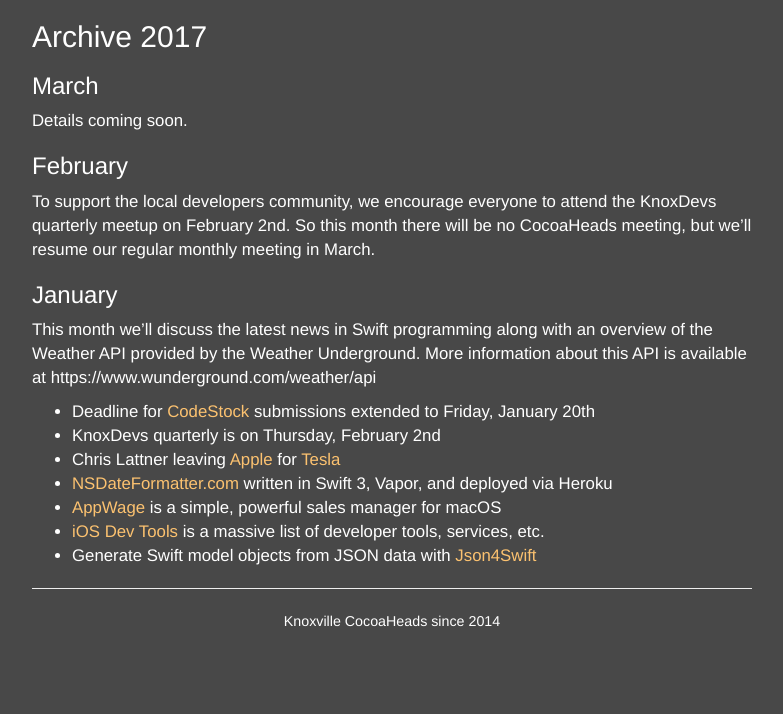
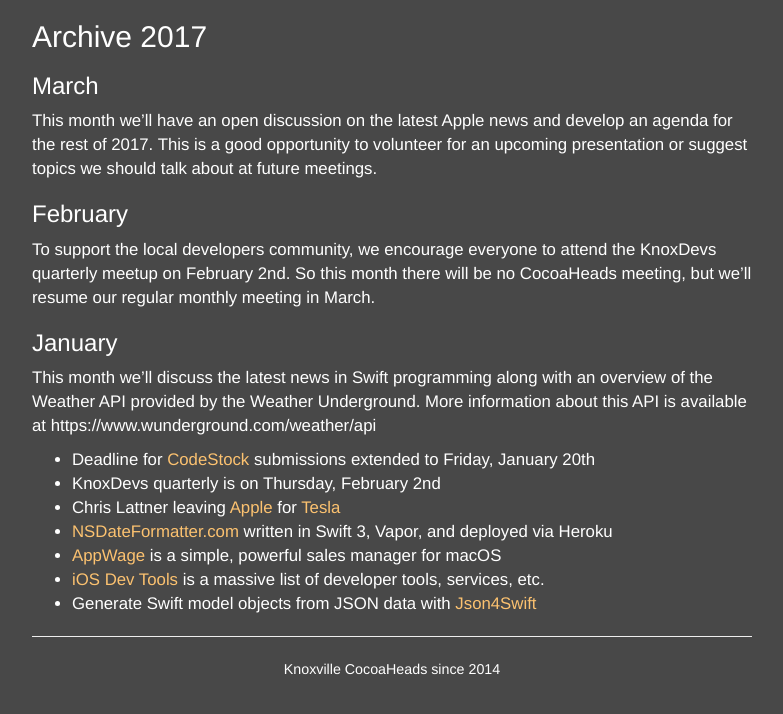
Before and after one commit to bmorefield/knoxcocoa.github.io, a Jekyll site: the page built from _years/2017.md, in a window 1280 px wide. Shown: the top 714 px of the page, without its empty margins (248-1031 px from the left). Built offline with Jekyll 4.4.1, drawn with Linux system fonts in a browser that asks for light colours; nearby versions of some CDN libraries.

Commit message:
description for March meeting

```diff
--- a/_years/2017.md
+++ b/_years/2017.md
@@ -5,7 +5,10 @@
 
 ## March
 
-Details coming soon.
+This month we'll have an open discussion on the latest Apple news and develop
+an agenda for the rest of 2017. This is a good opportunity to volunteer for an
+upcoming presentation or suggest topics we should talk about at future
+meetings.
 
 ## February
 
```
